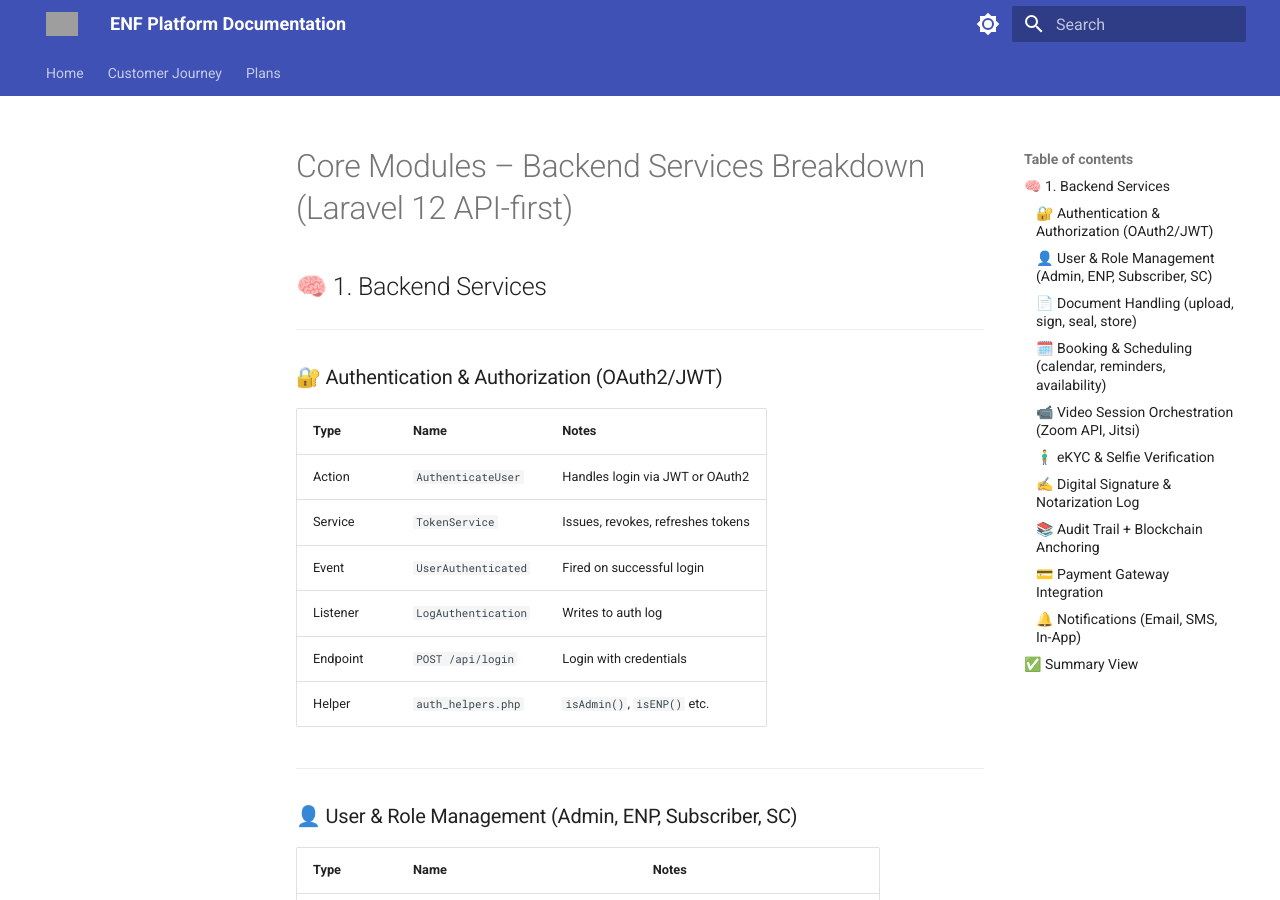
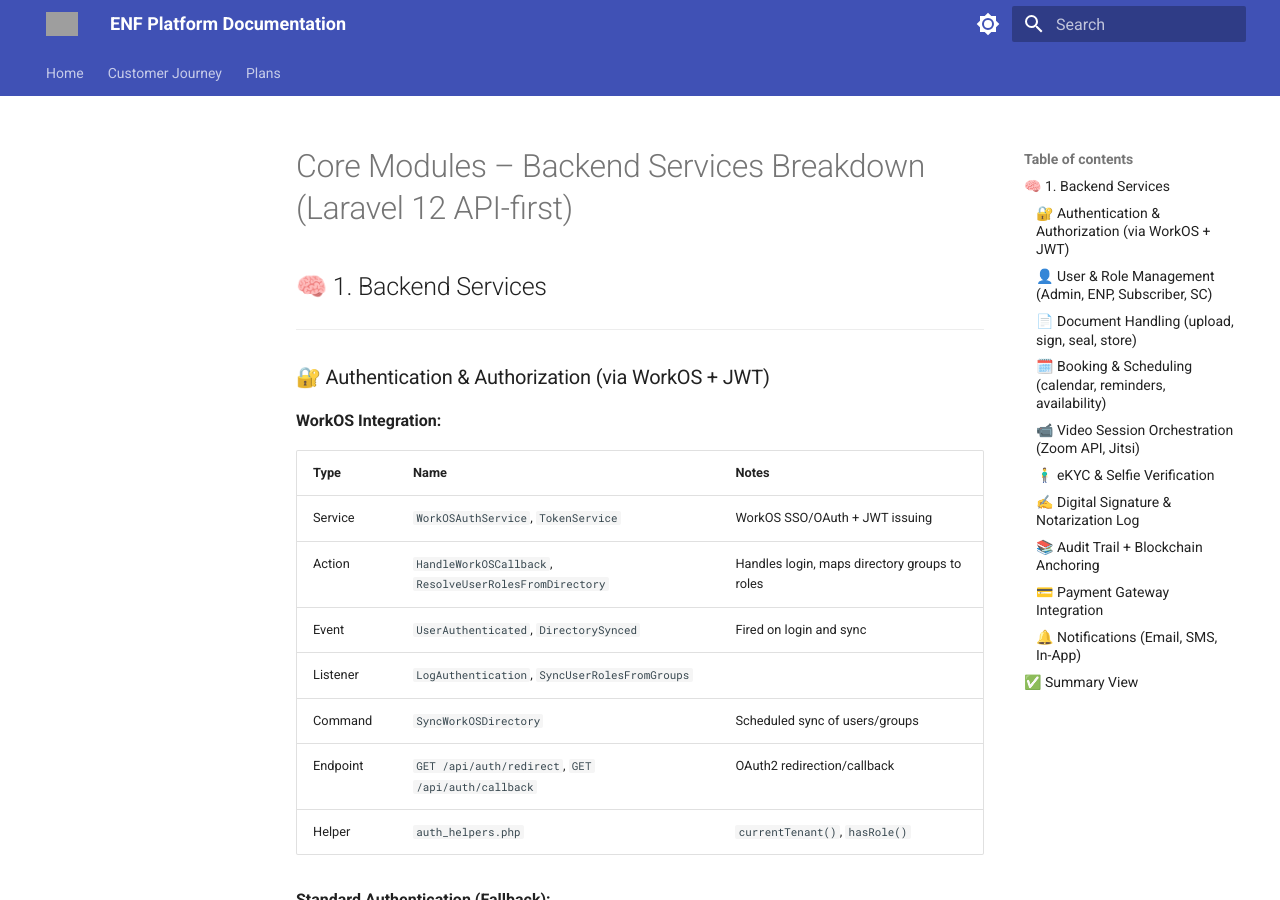
Before and after one commit to 3neti/enf-docs, an MkDocs documentation site: the page built from docs/plans/backend-services.md, in a window 1280 px wide and 900 px high. Built offline with MkDocs 1.6.1 and Material for MkDocs 9.7.7, drawn with Linux system fonts in a browser that asks for light colours; some of the changed text lies outside the part shown; grey boxes are pictures that could not be loaded.

Commit message:
Integrate WorkOS authentication into backend services
- Add WorkOS SSO/OAuth as primary authentication method
- Include WorkOSAuthService for directory sync and role mapping
- Add OAuth redirect/callback endpoints
- Keep standard JWT authentication as fallback
- Update summary table to reflect WorkOS integration
- Support multi-tenant authentication with directory groups

```diff
--- a/docs/plans/backend-services.md
+++ b/docs/plans/backend-services.md
@@ -5,7 +5,21 @@
 
 ---
 
-### 🔐 Authentication & Authorization (OAuth2/JWT)
+### 🔐 Authentication & Authorization (via WorkOS + JWT)
+
+**WorkOS Integration:**
+
+| Type       | Name                                  | Notes |
+|------------|---------------------------------------|-------|
+| Service    | `WorkOSAuthService`, `TokenService`   | WorkOS SSO/OAuth + JWT issuing |
+| Action     | `HandleWorkOSCallback`, `ResolveUserRolesFromDirectory` | Handles login, maps directory groups to roles |
+| Event      | `UserAuthenticated`, `DirectorySynced`| Fired on login and sync |
+| Listener   | `LogAuthentication`, `SyncUserRolesFromGroups` | |
+| Command    | `SyncWorkOSDirectory`                 | Scheduled sync of users/groups |
+| Endpoint   | `GET /api/auth/redirect`, `GET /api/auth/callback` | OAuth2 redirection/callback |
+| Helper     | `auth_helpers.php`                    | `currentTenant()`, `hasRole()` |
+
+**Standard Authentication (Fallback):**
 
 | Type       | Name                                | Notes |
 |------------|-------------------------------------|-------|
@@ -139,7 +153,7 @@
 
 | Concern        | Key Services                        | Key Actions/Jobs            | API Endpoints             |
 |----------------|-------------------------------------|-----------------------------|---------------------------|
-| Auth           | `TokenService`                      | `AuthenticateUser`          | `/api/login`, `/api/token/refresh` |
+| Auth           | `WorkOSAuthService`, `TokenService` | `HandleWorkOSCallback`, `AuthenticateUser` | `/api/auth/redirect`, `/api/auth/callback`, `/api/login` |
 | User Mgmt      | `UserService`, `RoleService`        | `CreateUser`, `AssignRole`  | `/api/users`, `/api/roles` |
 | Documents      | `DocumentService`, `SignatureService` | `UploadDocument`, `SealDocumentJob` | `/api/documents/upload`, `/api/documents/sign` |
 | KYC            | `HypervergeKYCService`              | `StartKYC`, `VerifySelfie`  | `/api/ekyc/start` |
```
